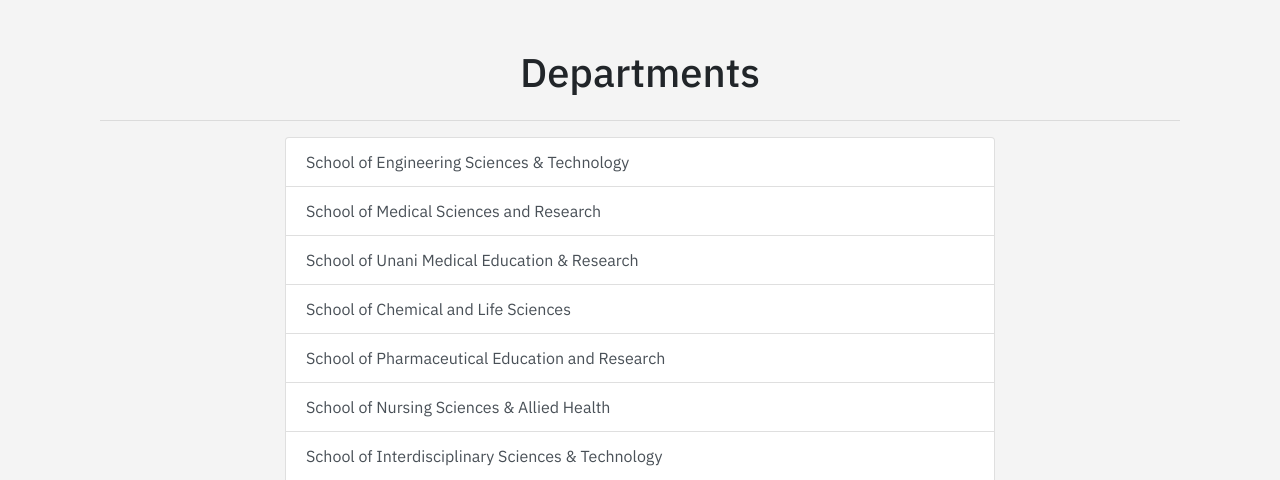
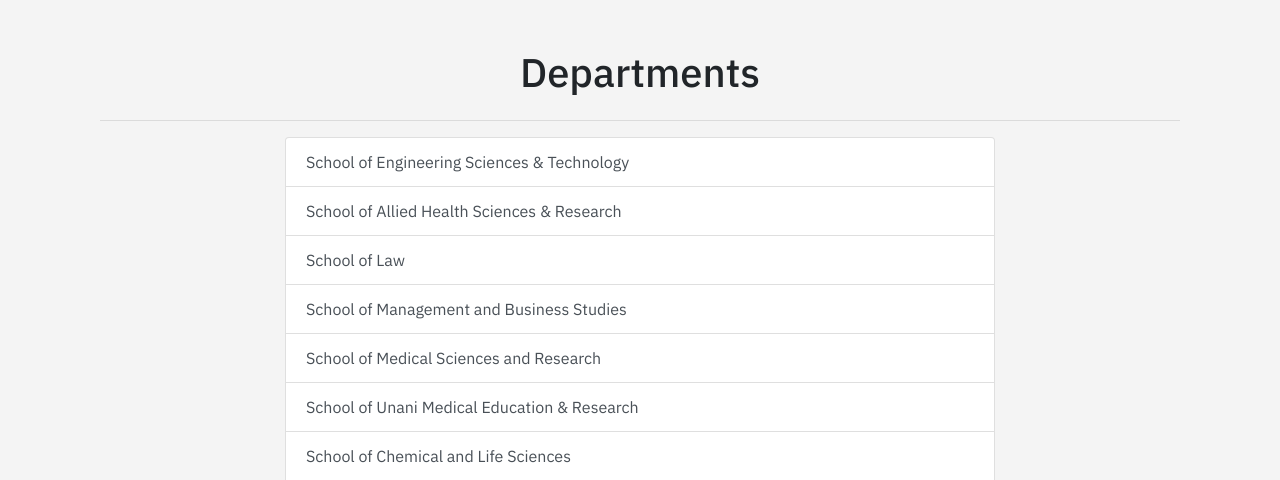
Before and after one commit to Rachit74/hamdard-library, a Django app: page /departments/ in a window 1280 px wide. Shown: the part 56-536 px from the top of the page. Run offline with Django 5.2, Linux system fonts and the light colour scheme; some libraries are stand-ins or nearby versions.

Commit message:
add department

```diff
--- a/hamdard_library/library/templates/library/departments.html
+++ b/hamdard_library/library/templates/library/departments.html
@@ -13,6 +13,16 @@
             <div class="list-group">
                 <a href="{% url 'department' 'SEST' %}" class="list-group-item list-group-item-action">
                     School of Engineering Sciences & Technology
+                </a>
+                </a>
+                    <a href="{% url 'department' 'LAW' %}" class="list-group-item list-group-item-action">
+                    School of Allied Health Sciences & Research
+                </a>
+                <a href="{% url 'department' 'LAW' %}" class="list-group-item list-group-item-action">
+                    School of Law
+                </a>
+                <a href="{% url 'department' 'SMBS' %}" class="list-group-item list-group-item-action">
+                    School of Management and Business Studies
                 </a>
                 <a href="{% url 'department' 'HIMSER' %}" class="list-group-item list-group-item-action">
                     School of Medical Sciences and Research
@@ -32,14 +42,8 @@
                 <a href="{% url 'department' 'SIST' %}" class="list-group-item list-group-item-action">
                     School of Interdisciplinary Sciences & Technology
                 </a>
-                <a href="{% url 'department' 'SMBS' %}" class="list-group-item list-group-item-action">
-                    School of Management and Business Studies
-                </a>
                 <a href="{% url 'department' 'SHSS' %}" class="list-group-item list-group-item-action">
                     School of Humanities and Social Sciences
-                </a>
-                <a href="{% url 'department' 'LAW' %}" class="list-group-item list-group-item-action">
-                    School of Law
                 </a>
             </div>
         </div>
```
